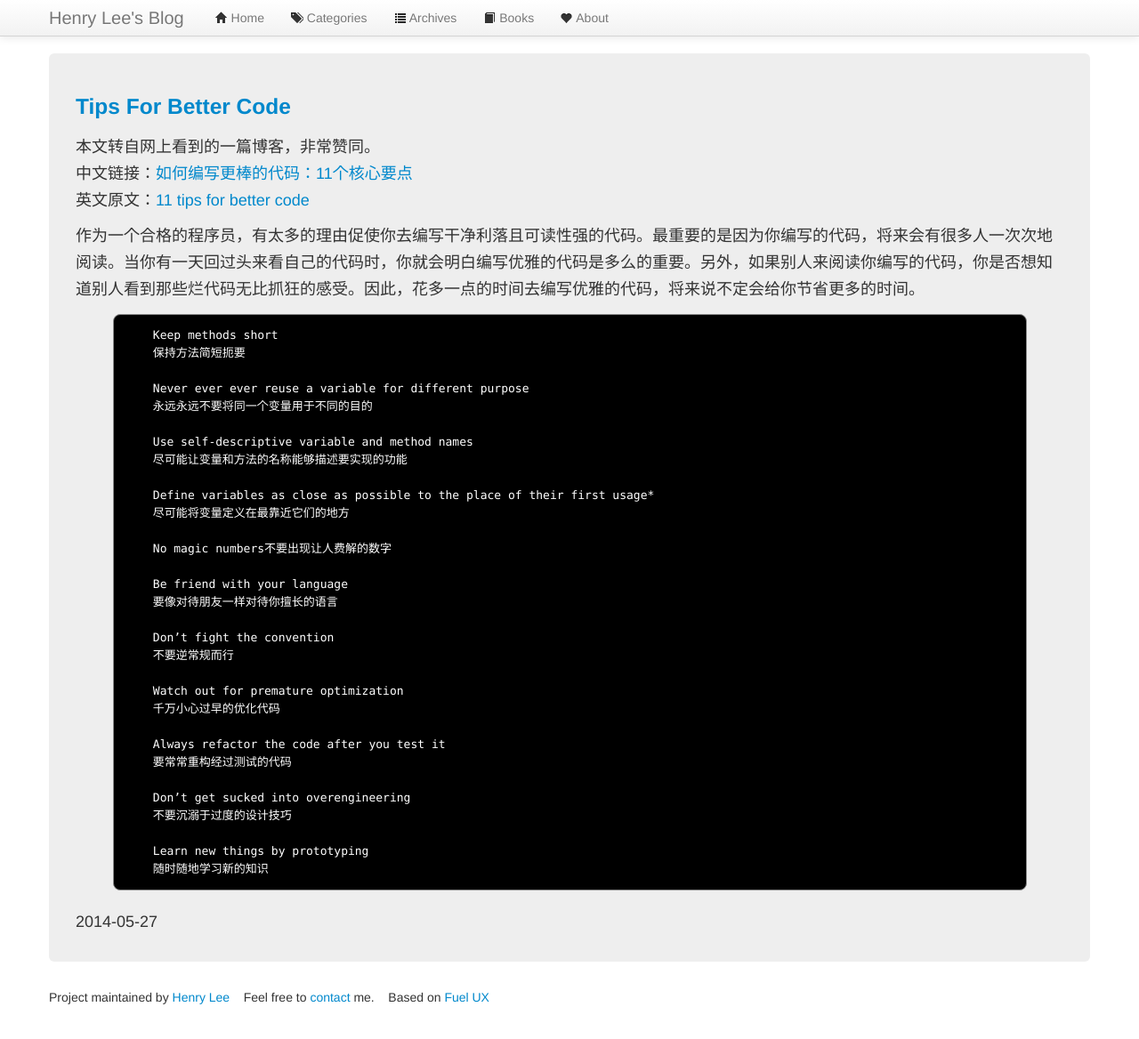
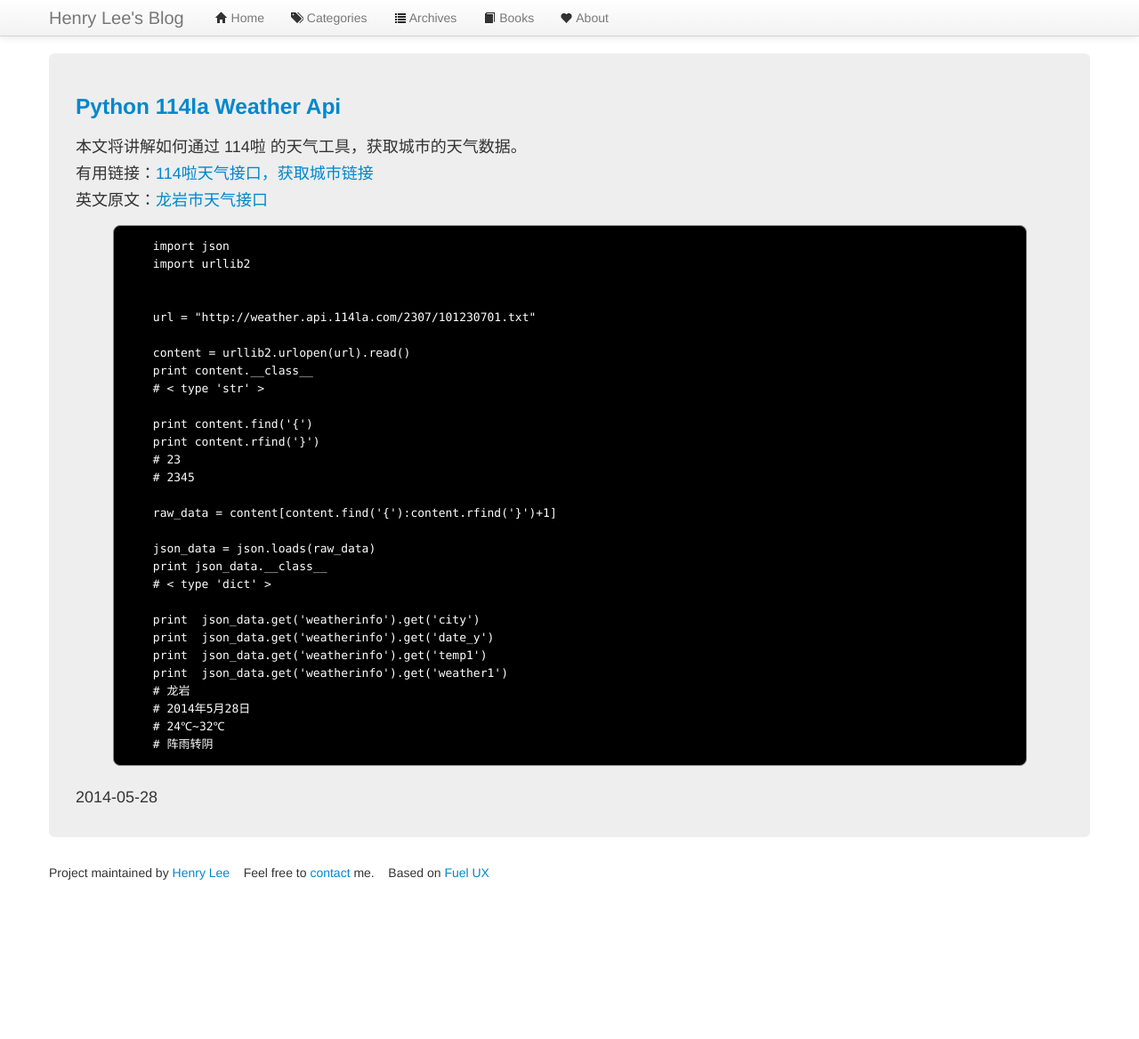
Before and after one commit to manageyp/manageyp.github.com, a Jekyll site: the page built from index.html, in a window 1280 px wide and 1181 px high. Shown: the top 1168 px of the window at 89% size. Built offline with Jekyll 4.4.1, drawn with Linux system fonts in a browser that asks for light colours; nearby versions of some CDN libraries.

Commit message:
[NewPost] python-114la-weather-api

```diff
--- a/_posts/2014-05-26-django-tutorial-model-schema.html
+++ b/_posts/2014-05-26-django-tutorial-model-schema.html
@@ -8,7 +8,7 @@ record_on: 2014-05-26
 ---
 
 <p>
-    学习 <b><a href="https://docs.djangoproject.com/en/1.6/">Django</a></b>，主要是熟悉他的 MVC 架构设计。所以，我们首先从 Django 的 Model 层开始学习。</br>
+    学习 <b><a href="https://docs.djangoproject.com/en/1.6/" target="_blank">Django</a></b>，主要是熟悉他的 MVC 架构设计。所以，我们首先从 Django 的 Model 层开始学习。</br>
     下面介绍申明一个 Model 需要做哪些事情，包括：基类继承、Field 申明、Meta 设置。
 </p>
 
--- a/_posts/2014-05-27-tips-for-better-code.html
+++ b/_posts/2014-05-27-tips-for-better-code.html
@@ -9,8 +9,8 @@ record_on: 2014-05-27
 
 <p>
     本文转自网上看到的一篇博客，非常赞同。</br>
-    中文链接：<a href="http://www.html5tricks.com/11-tips-to-coding-better.html">如何编写更棒的代码：11个核心要点</a></br>
-    英文原文：<a href="http://progfu.com/post/384161195/11-tips-for-better-code">11 tips for better code</a>
+    中文链接：<a href="http://www.html5tricks.com/11-tips-to-coding-better.html" target="_blank">如何编写更棒的代码：11个核心要点</a></br>
+    英文原文：<a href="http://progfu.com/post/384161195/11-tips-for-better-code" target="_blank">11 tips for better code</a>
 </p>
 
 <p>
--- /dev/null
+++ b/_posts/2014-05-28-python-114la-weather-api.html
@@ -0,0 +1,46 @@
+---
+layout: post
+title: Python 114la Weather Api
+description: Python 114la Weather Api
+categories: Python
+tags: Python
+record_on: 2014-05-28
+---
+
+<p>
+    本文将讲解如何通过 114啦 的天气工具，获取城市的天气数据。</br>
+    有用链接：<a href="http://www.114la.com/public/widget/weather/" target="_blank">114啦天气接口，获取城市链接</a></br>
+    英文原文：<a href="http://weather.api.114la.com/2307/101230701.txt" target="_blank">龙岩市天气接口</a>
+</p>
+
+<pre class="prettyprint lang-html">
+    import json
+    import urllib2
+
+
+    url = "http://weather.api.114la.com/2307/101230701.txt"
+
+    content = urllib2.urlopen(url).read()
+    print content.__class__
+    # < type 'str' >
+
+    print content.find('{')
+    print content.rfind('}')
+    # 23
+    # 2345
+
+    raw_data = content[content.find('{'):content.rfind('}')+1]
+
+    json_data = json.loads(raw_data)
+    print json_data.__class__
+    # < type 'dict' >
+
+    print  json_data.get('weatherinfo').get('city')
+    print  json_data.get('weatherinfo').get('date_y')
+    print  json_data.get('weatherinfo').get('temp1')
+    print  json_data.get('weatherinfo').get('weather1')
+    # 龙岩
+    # 2014年5月28日
+    # 24℃~32℃
+    # 阵雨转阴
+</pre>
```
